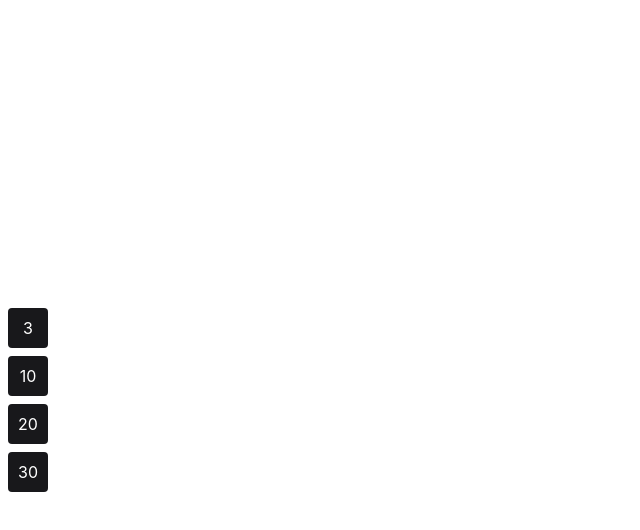
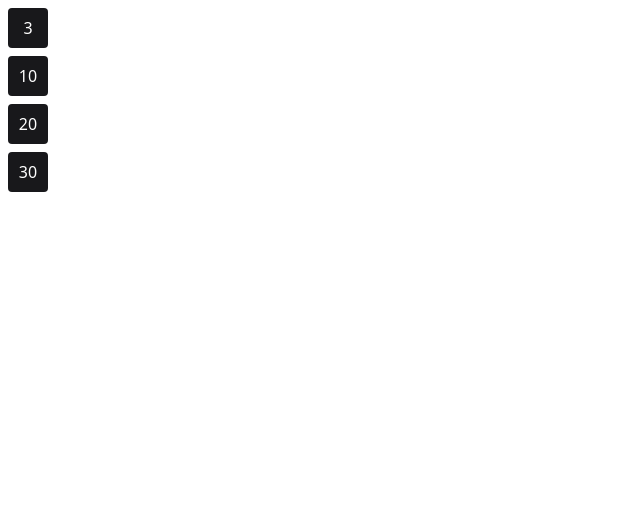
Before and after one commit to ocarlosbarros/habits, a React (Vite) app in the folder web/: page / in a window 1280 px wide. Shown: the top 530 px of the page, without its empty margins (0-640 px from the left). Built offline with nearby package versions, Linux system fonts and the light colour scheme.

Commit message:
refactor:remove App.css, index.css

```diff
--- a/web/src/App.css
+++ /dev/null
@@ -1,41 +0,0 @@
-#root {
-  max-width: 1280px;
-  margin: 0 auto;
-  padding: 2rem;
-  text-align: center;
-}
-
-.logo {
-  height: 6em;
-  padding: 1.5em;
-  will-change: filter;
-}
-.logo:hover {
-  filter: drop-shadow(0 0 2em #646cffaa);
-}
-.logo.react:hover {
-  filter: drop-shadow(0 0 2em #61dafbaa);
-}
-
-@keyframes logo-spin {
-  from {
-    transform: rotate(0deg);
-  }
-  to {
-    transform: rotate(360deg);
-  }
-}
-
-@media (prefers-reduced-motion: no-preference) {
-  a:nth-of-type(2) .logo {
-    animation: logo-spin infinite 20s linear;
-  }
-}
-
-.card {
-  padding: 2em;
-}
-
-.read-the-docs {
-  color: #888;
-}
--- a/web/src/index.css
+++ /dev/null
@@ -1,70 +0,0 @@
-:root {
-  font-family: Inter, Avenir, Helvetica, Arial, sans-serif;
-  font-size: 16px;
-  line-height: 24px;
-  font-weight: 400;
-
-  color-scheme: light dark;
-  color: rgba(255, 255, 255, 0.87);
-  background-color: #242424;
-
-  font-synthesis: none;
-  text-rendering: optimizeLegibility;
-  -webkit-font-smoothing: antialiased;
-  -moz-osx-font-smoothing: grayscale;
-  -webkit-text-size-adjust: 100%;
-}
-
-a {
-  font-weight: 500;
-  color: #646cff;
-  text-decoration: inherit;
-}
-a:hover {
-  color: #535bf2;
-}
-
-body {
-  margin: 0;
-  display: flex;
-  place-items: center;
-  min-width: 320px;
-  min-height: 100vh;
-}
-
-h1 {
-  font-size: 3.2em;
-  line-height: 1.1;
-}
-
-button {
-  border-radius: 8px;
-  border: 1px solid transparent;
-  padding: 0.6em 1.2em;
-  font-size: 1em;
-  font-weight: 500;
-  font-family: inherit;
-  background-color: #1a1a1a;
-  cursor: pointer;
-  transition: border-color 0.25s;
-}
-button:hover {
-  border-color: #646cff;
-}
-button:focus,
-button:focus-visible {
-  outline: 4px auto -webkit-focus-ring-color;
-}
-
-@media (prefers-color-scheme: light) {
-  :root {
-    color: #213547;
-    background-color: #ffffff;
-  }
-  a:hover {
-    color: #747bff;
-  }
-  button {
-    background-color: #f9f9f9;
-  }
-}
--- a/web/src/main.tsx
+++ b/web/src/main.tsx
@@ -1,7 +1,6 @@
 import React from 'react'
 import ReactDOM from 'react-dom/client'
 import App from './App'
-import './index.css'
 
 ReactDOM.createRoot(document.getElementById('root') as HTMLElement).render(
   <React.StrictMode>
```
